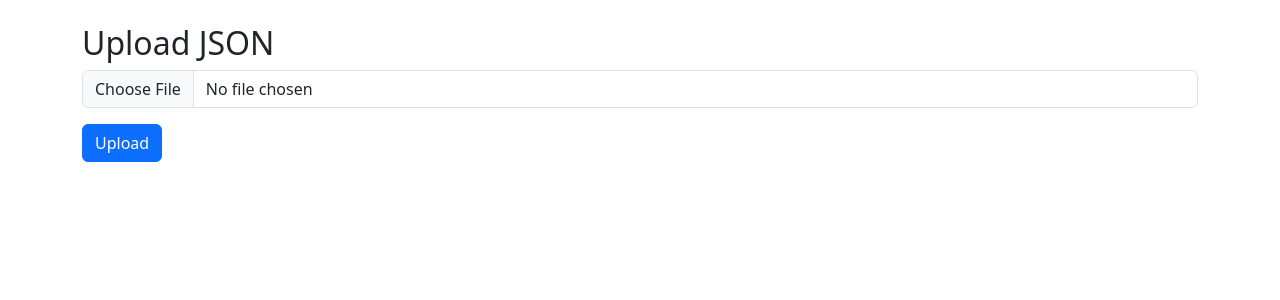
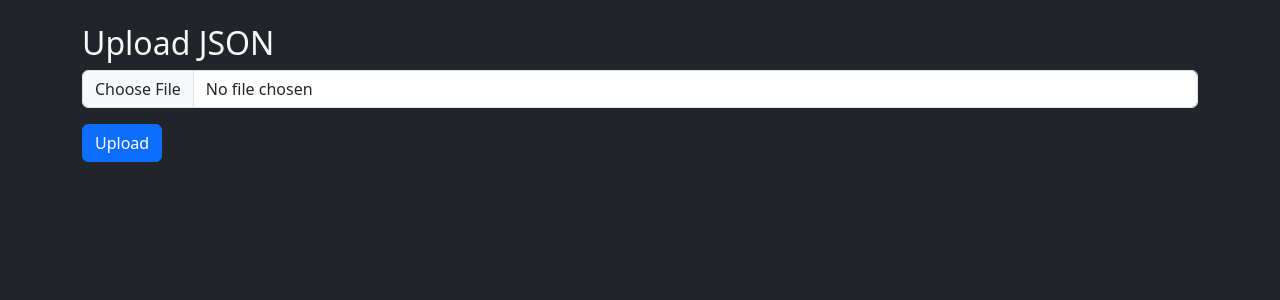
Before and after one commit to asandriss/leaderboard-app, a React (Vite) app in the folder frontend/: page / in a window 1280 px wide. Shown: the top 300 px of the page. Built offline with nearby package versions, Linux system fonts and the light colour scheme.

Commit message:
enable bootstrap dark mode

```diff
--- a/frontend/src/main.tsx
+++ b/frontend/src/main.tsx
@@ -31,6 +31,7 @@ const App = () => {
   };
 
   return (
+    <div className="bg-dark text-light min-vh-100">
       <Container className="py-4">
         <Row>
           <Col>
@@ -53,6 +54,7 @@ const App = () => {
           </Row>
         )}
       </Container>
+    </div>
   );
 };
 
```
Lines whose indentation alone changed are shown as unchanged.
